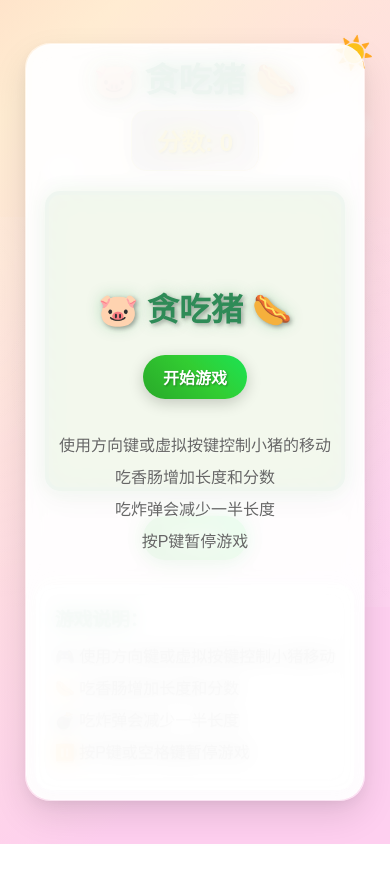
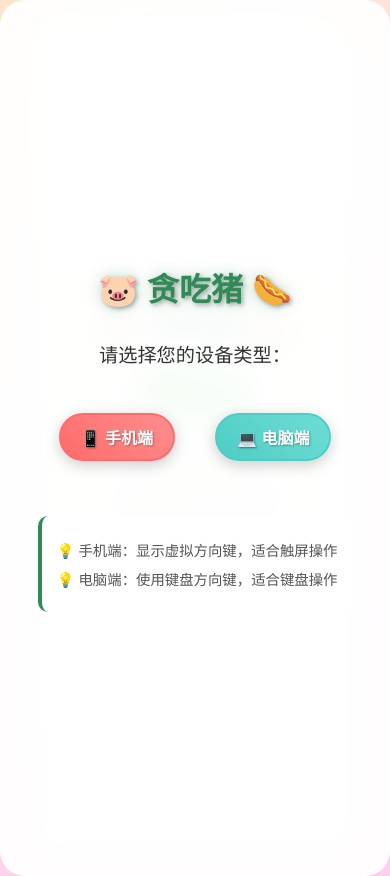
Before and after one commit to Dh1871198576/ZHU, a plain HTML site: page index.html in a window 390 px wide. Shown: the top 876 px of the page. Before the commit the page ends 844 px from the top, so only its background shows below. Drawn offline with Linux system fonts and the light colour scheme.

Commit message:
Add files via upload

```diff
--- a/index.html
+++ b/index.html
@@ -7,7 +7,27 @@
     <link rel="stylesheet" href="style.css">
 </head>
 <body>
+    <!-- 设备选择界面 -->
+    <div id="deviceSelectionScreen" class="screen device-selection">
+        <h2>🐷 贪吃猪 🌭</h2>
+        <p>请选择您的设备类型：</p>
+        <div class="device-buttons">
+            <button id="selectMobileBtn" class="btn btn-large btn-mobile">📱 手机端</button>
+            <button id="selectPCBtn" class="btn btn-large btn-pc">💻 电脑端</button>
+        </div>
+        <div class="device-info">
+            <p>💡 手机端：显示虚拟方向键，适合触屏操作</p>
+            <p>💡 电脑端：使用键盘方向键，适合键盘操作</p>
+        </div>
+    </div>
+
     <div class="game-container">
+        <!-- 设备类型显示 -->
+        <div class="device-indicator">
+            <span id="deviceType">设备类型：未选择</span>
+            <button id="changeDeviceBtn" class="btn btn-small">切换设备</button>
+        </div>
+
         <div class="game-header">
             <h1>🐷 贪吃猪 🌭</h1>
             <div class="score-display">
@@ -37,7 +57,7 @@
 
         <div class="game-instructions">
             <h3>游戏说明：</h3>
-            <p>🎮 使用方向键或虚拟按键控制小猪移动</p>
+            <p id="controlInstructions">🎮 请先选择设备类型</p>
             <p>🌭 吃香肠增加长度和分数</p>
             <p>💣 吃炸弹会减少一半长度</p>
             <p>⏸️ 按P键或空格键暂停游戏</p>
@@ -48,7 +68,7 @@
             <h2>🐷 贪吃猪 🌭</h2>
             <button id="startGameBtn" class="btn btn-large btn-start">开始游戏</button>
             <div class="instructions">
-                <p>使用方向键或虚拟按键控制小猪的移动</p>
+                <p id="startInstructions">请先选择设备类型</p>
                 <p>吃香肠增加长度和分数</p>
                 <p>吃炸弹会减少一半长度</p>
                 <p>按P键暂停游戏</p>
--- a/snake_game.js
+++ b/snake_game.js
@@ -106,8 +106,83 @@ document.getElementById('resumeBtn').addEventListener('click', resumeGame);
 // 键盘事件监听
 document.addEventListener('keydown', handleKeyPress);
 
-// 优化后的虚拟方向键事件监听 - 只使用touchstart，移除重复的click事件
+// 添加设备类型状态
+let deviceType = null; // 'mobile' 或 'pc'
+
+// 获取新的DOM元素
+const deviceSelectionScreen = document.getElementById('deviceSelectionScreen');
+const deviceTypeElement = document.getElementById('deviceType');
+const controlInstructions = document.getElementById('controlInstructions');
+const startInstructions = document.getElementById('startInstructions');
+const mobileControls = document.getElementById('mobileControls');
+
+// 设备选择事件监听
+document.getElementById('selectMobileBtn').addEventListener('click', () => selectDevice('mobile'));
+document.getElementById('selectPCBtn').addEventListener('click', () => selectDevice('pc'));
+document.getElementById('changeDeviceBtn').addEventListener('click', showDeviceSelection);
+
+/**
+ * 显示设备选择界面
+ * 让用户重新选择设备类型
+ */
+function showDeviceSelection() {
+    deviceSelectionScreen.style.display = 'flex';
+    hideAllScreens();
+}
+
+/**
+ * 选择设备类型
+ * @param {string} type - 设备类型：'mobile' 或 'pc'
+ */
+function selectDevice(type) {
+    deviceType = type;
+    deviceSelectionScreen.style.display = 'none';
+
+    // 更新设备类型显示
+    const deviceName = type === 'mobile' ? '📱 手机端' : '💻 电脑端';
+    deviceTypeElement.textContent = `设备类型：${deviceName}`;
+
+    // 根据设备类型显示/隐藏虚拟按键
+    if (type === 'mobile') {
+        mobileControls.classList.add('show');
+        controlInstructions.textContent = '🎮 使用虚拟方向键控制小猪移动';
+        startInstructions.textContent = '使用虚拟方向键控制小猪的移动';
+    } else {
+        mobileControls.classList.remove('show');
+        controlInstructions.textContent = '🎮 使用方向键或WASD键控制小猪移动';
+        startInstructions.textContent = '使用方向键或WASD键控制小猪的移动';
+    }
+
+    // 初始化移动端控制（如果是手机端）
+    if (type === 'mobile') {
+        initMobileControls();
+    }
+
+    // 显示开始界面
+    showStartScreen();
+
+    // 保存用户选择到本地存储
+    localStorage.setItem('snakeGameDeviceType', type);
+}
+
+/**
+ * 检查是否有保存的设备类型选择
+ * 如果有，直接使用；如果没有，显示选择界面
+ */
+function checkSavedDeviceType() {
+    const savedType = localStorage.getItem('snakeGameDeviceType');
+    if (savedType && (savedType === 'mobile' || savedType === 'pc')) {
+        selectDevice(savedType);
+    } else {
+        showDeviceSelection();
+    }
+}
+
+// 优化后的虚拟方向键事件监听
 function initMobileControls() {
+    // 只在手机端模式下初始化
+    if (deviceType !== 'mobile') return;
+
     const directions = ['up', 'down', 'left', 'right'];
 
     directions.forEach(direction => {
@@ -117,14 +192,14 @@ function initMobileControls() {
             btn.replaceWith(btn.cloneNode(true));
             const newBtn = document.getElementById(direction + 'Btn');
 
-            // 只添加一个优化的事件监听器
+            // 添加触摸事件监听器
             newBtn.addEventListener('touchstart', (e) => {
                 e.preventDefault();
                 e.stopPropagation();
                 handleDirectionInput(direction);
             }, { passive: false });
 
-            // 为桌面端添加mousedown事件（更快响应）
+            // 添加鼠标事件监听器（用于测试）
             newBtn.addEventListener('mousedown', (e) => {
                 e.preventDefault();
                 e.stopPropagation();
@@ -145,18 +220,20 @@ function handleDirectionInput(direction) {
     const success = changeDirection(direction);
 
     if (success) {
-        // 添加触觉反馈（如果设备支持）
-        if (navigator.vibrate) {
-            navigator.vibrate(30); // 减少震动时间
+        // 添加触觉反馈（如果设备支持且是手机端）
+        if (deviceType === 'mobile' && navigator.vibrate) {
+            navigator.vibrate(30);
         }
 
-        // 添加视觉反馈
+        // 添加视觉反馈（仅手机端）
+        if (deviceType === 'mobile') {
             const btn = document.getElementById(direction + 'Btn');
             if (btn) {
                 btn.style.transform = 'scale(0.95)';
                 setTimeout(() => {
                     btn.style.transform = '';
                 }, 100);
+            }
         }
     }
 }
@@ -288,9 +365,20 @@ function initGame() {
  * 隐藏开始界面，初始化游戏状态，开始游戏循环
  */
 function startGame() {
+    // 检查是否已选择设备类型
+    if (!deviceType) {
+        showDeviceSelection();
+        return;
+    }
+
     hideAllScreens();
     initGame();
-    initMobileControls(); // 初始化移动端控制
+
+    // 只在手机端初始化移动端控制
+    if (deviceType === 'mobile') {
+        initMobileControls();
+    }
+
     gameLoop();
 }
 
--- a/style.css
+++ b/style.css
@@ -410,12 +410,92 @@ body::after {
     }
 }
 
+/* 设备选择界面样式 */
+.device-selection {
+    background: rgba(255, 255, 255, 0.95);
+    backdrop-filter: blur(15px);
+}
+
+.device-buttons {
+    display: flex;
+    gap: 30px;
+    margin: 30px 0;
+    justify-content: center;
+    flex-wrap: wrap;
+}
+
+.btn-mobile {
+    background: linear-gradient(45deg, #FF6B6B, #FF8E8E);
+    border: 2px solid #FF6B6B;
+}
+
+.btn-mobile:hover {
+    background: linear-gradient(45deg, #FF8E8E, #FF6B6B);
+    transform: translateY(-3px) scale(1.05);
+}
+
+.btn-pc {
+    background: linear-gradient(45deg, #4ECDC4, #6EDDD6);
+    border: 2px solid #4ECDC4;
+}
+
+.btn-pc:hover {
+    background: linear-gradient(45deg, #6EDDD6, #4ECDC4);
+    transform: translateY(-3px) scale(1.05);
+}
+
+.device-info {
+    margin-top: 20px;
+    text-align: left;
+    background: rgba(255, 255, 255, 0.7);
+    padding: 15px;
+    border-radius: 10px;
+    border-left: 4px solid #2E8B57;
+}
+
+.device-info p {
+    margin: 8px 0;
+    color: #555;
+    font-size: 0.9em;
+}
+
+/* 设备指示器样式 */
+.device-indicator {
+    display: flex;
+    justify-content: space-between;
+    align-items: center;
+    margin-bottom: 15px;
+    padding: 10px 15px;
+    background: rgba(255, 255, 255, 0.6);
+    border-radius: 10px;
+    border: 1px solid rgba(255, 255, 255, 0.3);
+}
+
+.device-indicator span {
+    font-weight: bold;
+    color: #2E8B57;
+}
+
+.btn-small {
+    font-size: 0.8em;
+    padding: 6px 12px;
+    background: linear-gradient(45deg, #95A5A6, #BDC3C7);
+}
+
+.btn-small:hover {
+    background: linear-gradient(45deg, #BDC3C7, #95A5A6);
+}
+
 /* 手机端虚拟方向键样式 */
 .mobile-controls {
     display: none; /* 默认隐藏，通过JavaScript控制显示 */
     margin: 20px 0;
     justify-content: center;
     align-items: center;
+}
+
+.mobile-controls.show {
+    display: flex;
 }
 
 .direction-pad {
```
Lines whose indentation alone changed are shown as unchanged.
